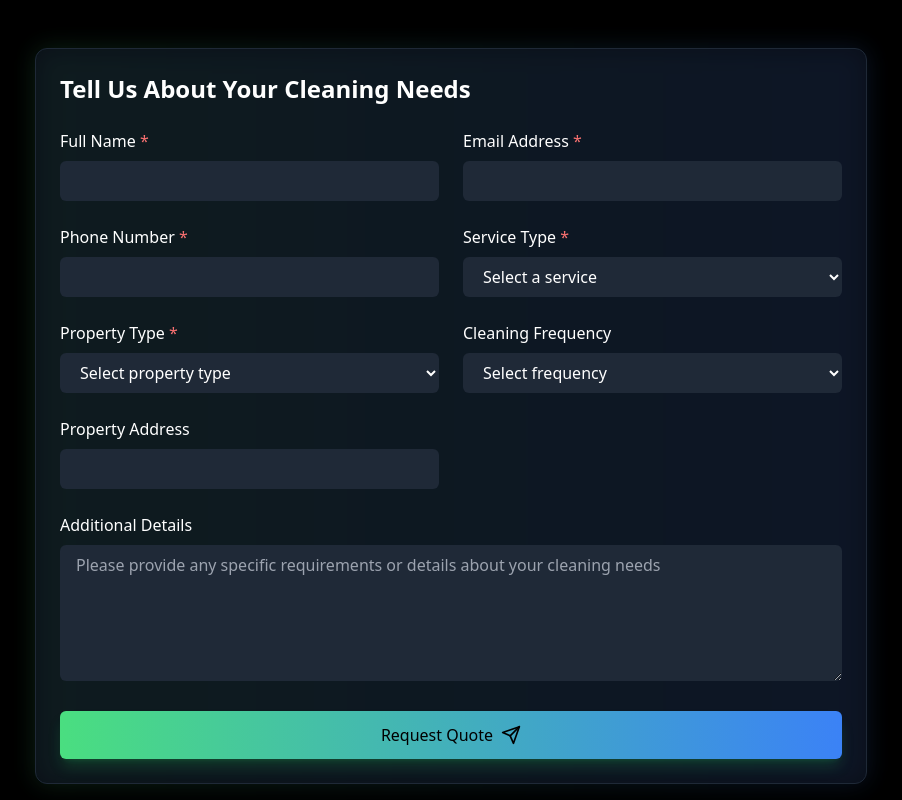
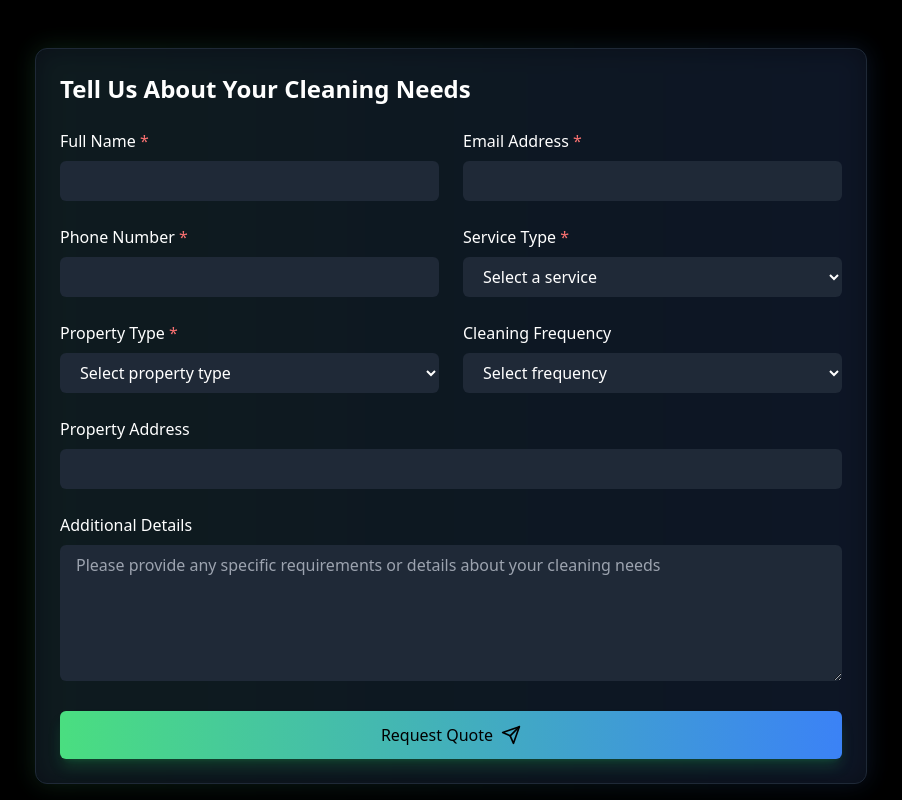
Before and after one commit to mikhaelprestineau/demotsite, a React (Vite) app: page /quote in a window 1280 px wide. Shown: the part 420-1220 px from the top of the page, without its empty margins (189-1091 px from the left). Built offline with nearby package versions, Linux system fonts and the light colour scheme.

Commit message:
API updates

```diff
--- a/src/pages/Contact.tsx
+++ b/src/pages/Contact.tsx
@@ -35,7 +35,7 @@ const Contact: React.FC = () => {
     setSubmitSuccess(false);
 
     try {
-      const response = await fetch('/api/contact', {
+      const response = await fetch('https://mikhel-api.netlify.app/api/contact', {
         method: 'POST',
         headers: {
           'Content-Type': 'application/json',
--- a/src/pages/Quote.tsx
+++ b/src/pages/Quote.tsx
@@ -2,6 +2,8 @@ import React, { useState } from 'react';
 import SectionHeading from '../components/SectionHeading';
 import GlassCard from '../components/GlassCard';
 import { Send, CheckCircle } from 'lucide-react';
+
+
 
 const Quote: React.FC = () => {
   const [formData, setFormData] = useState({
@@ -24,23 +26,44 @@ const Quote: React.FC = () => {
     setFormData(prev => ({ ...prev, [name]: value }));
   };
 
-  const handleSubmit = (e: React.FormEvent) => {
+  const handleSubmit = async (e: React.FormEvent) => {
     e.preventDefault();
 
-    // Validate form
-    if (!formData.name || !formData.email || !formData.serviceType || !formData.propertyType) {
-      setSubmitError('Please fill out all required fields');
+    // --- 1. Client-side Validation ---
+    if (!formData.name || !formData.email || !formData.phone || !formData.serviceType || !formData.propertyType) {
+      setSubmitError('Please fill out all required fields marked with *');
       return;
     }
 
+    // Check if the API URL is configured (helps with debugging)
+
+
+    // --- 2. Reset State & Start Submission ---
     setIsSubmitting(true);
     setSubmitError('');
+    setSubmitSuccess(false);
 
-    // Simulate form submission
-    setTimeout(() => {
-      setIsSubmitting(false);
+    // --- 3. API Call with Robust Error Handling ---
+    try {
+      const response = await fetch('https://mikhel-api.netlify.app/api/quote', {
+        method: 'POST',
+        headers: {
+          'Content-Type': 'application/json',
+        },
+        body: JSON.stringify(formData),
+      });
+
+      const result = await response.json();
+
+      // Robust check: Handle both network errors and application errors from the API
+      if (!response.ok || !result.success) {
+        // Use the specific error message from the API if available
+        throw new Error(result.error || 'An unknown error occurred while submitting the quote.');
+      }
+
+      // --- 4. Handle Success ---
       setSubmitSuccess(true);
-      setFormData({
+      setFormData({ // Reset form on success
         name: '',
         email: '',
         phone: '',
@@ -51,11 +74,22 @@ const Quote: React.FC = () => {
         message: '',
       });
 
-      // Reset success message after 5 seconds
-      setTimeout(() => {
-        setSubmitSuccess(false);
-      }, 5000);
-    }, 1500);
+      // Optional: Hide the success message after a few seconds
+      setTimeout(() => setSubmitSuccess(false), 5000);
+
+    } catch (error: unknown) {
+      // --- 5. Handle Failure ---
+      // Type-safe error handling for TypeScript
+      if (error instanceof Error) {
+        setSubmitError(error.message);
+      } else {
+        setSubmitError('Failed to submit quote. Please try again later.');
+      }
+    } finally {
+      // --- 6. End Submission ---
+      // This always runs, ensuring the button is re-enabled
+      setIsSubmitting(false);
+    }
   };
 
   return (
@@ -99,13 +133,12 @@ const Quote: React.FC = () => {
               <>
                 <h3 className="text-2xl font-bold text-white mb-6">Tell Us About Your Cleaning Needs</h3>
 
-                {submitError ? (
+                {submitError && (
                   <div className="bg-red-400/20 border border-red-400 rounded-md p-4 mb-6">
                     <p className="text-red-400">{submitError}</p>
                   </div>
-                ) : null}
-
-                <form onSubmit={handleSubmit}>
+                )}
+                <form onSubmit={handleSubmit} noValidate>
                   <div className="grid grid-cols-1 md:grid-cols-2 gap-6 mb-6">
                     <div>
                       <label htmlFor="name" className="block text-white mb-2">
@@ -217,7 +250,7 @@ const Quote: React.FC = () => {
                       </select>
                     </div>
 
-                    <div>
+                    <div className="md:col-span-2">
                       <label htmlFor="address" className="block text-white mb-2">
                         Property Address
                       </label>
@@ -232,7 +265,7 @@ const Quote: React.FC = () => {
                     </div>
                   </div>
 
-                  <div className="mb-6">
+                  <div className="mb-6 md:col-span-2">
                     <label htmlFor="message" className="block text-white mb-2">
                       Additional Details
                     </label>
@@ -250,7 +283,7 @@ const Quote: React.FC = () => {
                   <button
                     type="submit"
                     disabled={isSubmitting}
-                    className="w-full px-6 py-3 rounded-md font-medium bg-gradient-to-r from-green-400 to-blue-500 hover:from-green-500 hover:to-blue-600 text-black shadow-lg shadow-green-500/20 hover:shadow-green-500/40 transition-all duration-200 flex items-center justify-center disabled:opacity-70"
+                    className="w-full px-6 py-3 rounded-md font-medium bg-gradient-to-r from-green-400 to-blue-500 hover:from-green-500 hover:to-blue-600 text-black shadow-lg shadow-green-500/20 hover:shadow-green-500/40 transition-all duration-200 flex items-center justify-center disabled:opacity-70 disabled:cursor-not-allowed"
                   >
                     {isSubmitting ? (
                       'Submitting...'
```
Also changed, not shown: api/contact.ts (deleted, +0 -53 lines), api/test.ts (deleted, +0 -9 lines), 2 other files (tests, documents, lock files or other folders).
